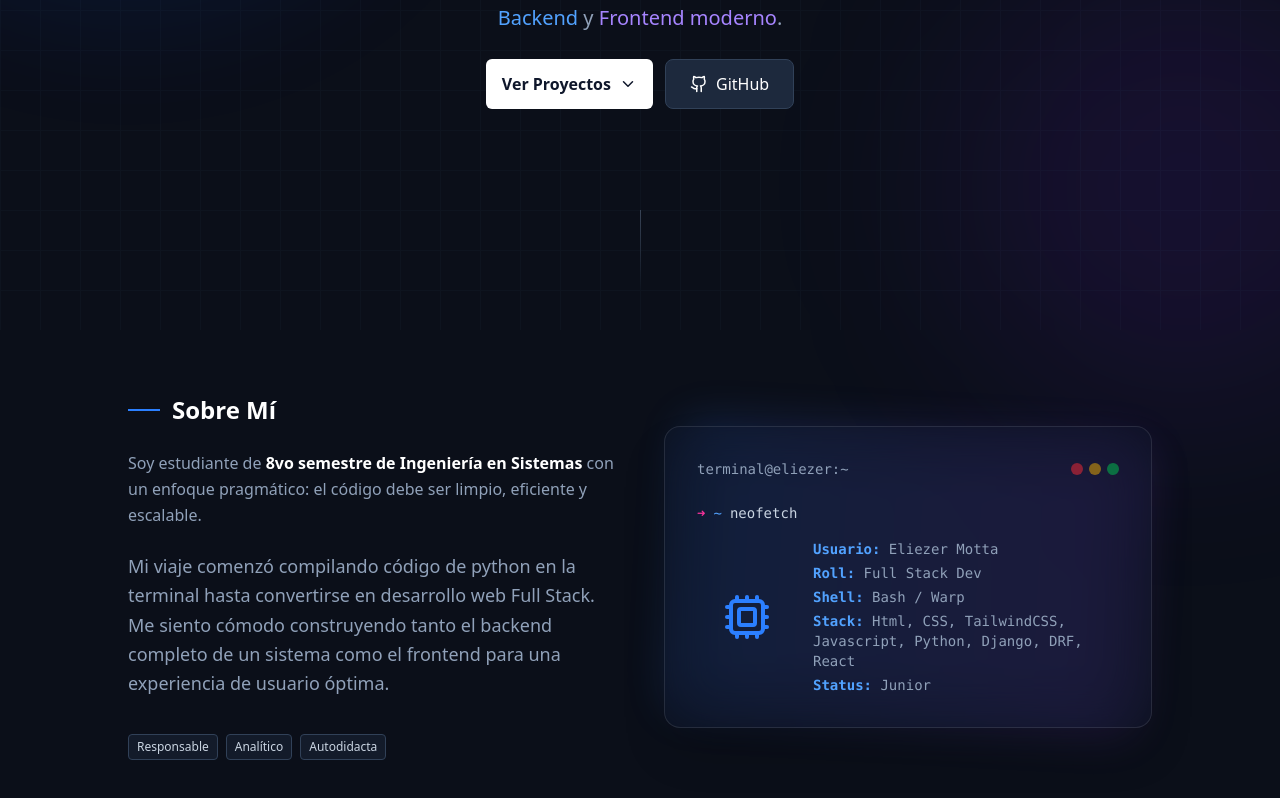
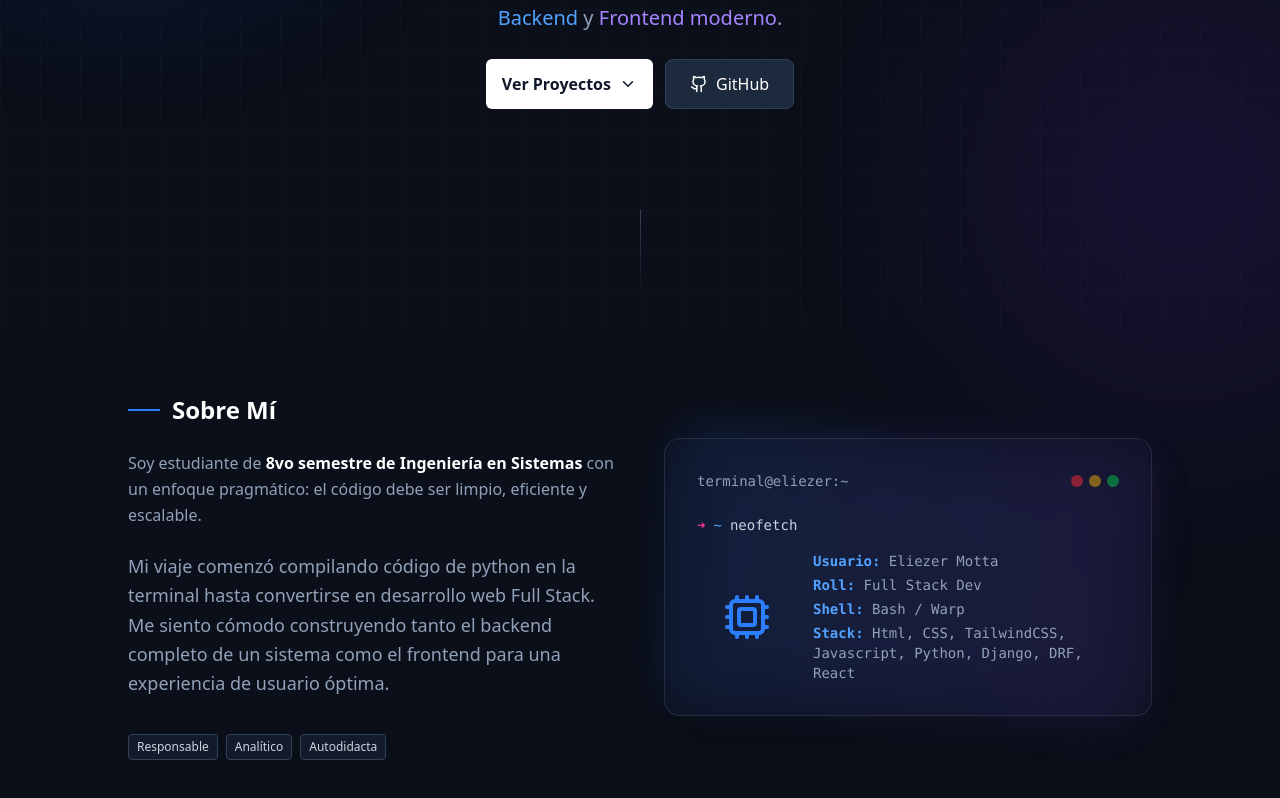
Before and after one commit to Eliezer556/Portafolio_web, a React (Vite) app: page / in a window 1280 px wide. Shown: the part 470-1268 px from the top of the page. Built offline with nearby package versions, Linux system fonts and the light colour scheme.

Commit message:
Revise job description in Portfolio component
Updated job title to reflect broader expertise.

```diff
--- a/src/components/Portfolio.jsx
+++ b/src/components/Portfolio.jsx
@@ -189,7 +189,7 @@ export default function Portfolio() {
         </h1>
 
         <p className="text-lg md:text-xl text-slate-400 max-w-2xl leading-relaxed mb-6 font-light">
-          Ingeniero de Software en formación. Desarrollador web Junior en<span className="text-blue-400 font-medium"> Backend</span> y <span className="text-violet-400 font-medium">Frontend moderno</span>.
+          Ingeniero de Software en formación. Desarrollador y Arquitecto web<span className="text-blue-400 font-medium"> Backend</span> y <span className="text-violet-400 font-medium">Frontend moderno</span>.
         </p>
 
         <div className="flex gap-3">
@@ -255,7 +255,6 @@ export default function Portfolio() {
                     <p><span className="text-blue-400 font-bold">Roll:</span> Full Stack Dev</p>
                     <p><span className="text-blue-400 font-bold">Shell:</span> Bash / Warp</p>
                     <p><span className="text-blue-400 font-bold">Stack:</span> Html, CSS, TailwindCSS, Javascript, Python, Django, DRF, React</p>
-                    <p><span className="text-blue-400 font-bold">Status:</span> Junior</p>
                   </div>
                 </div>
               </div>
```
